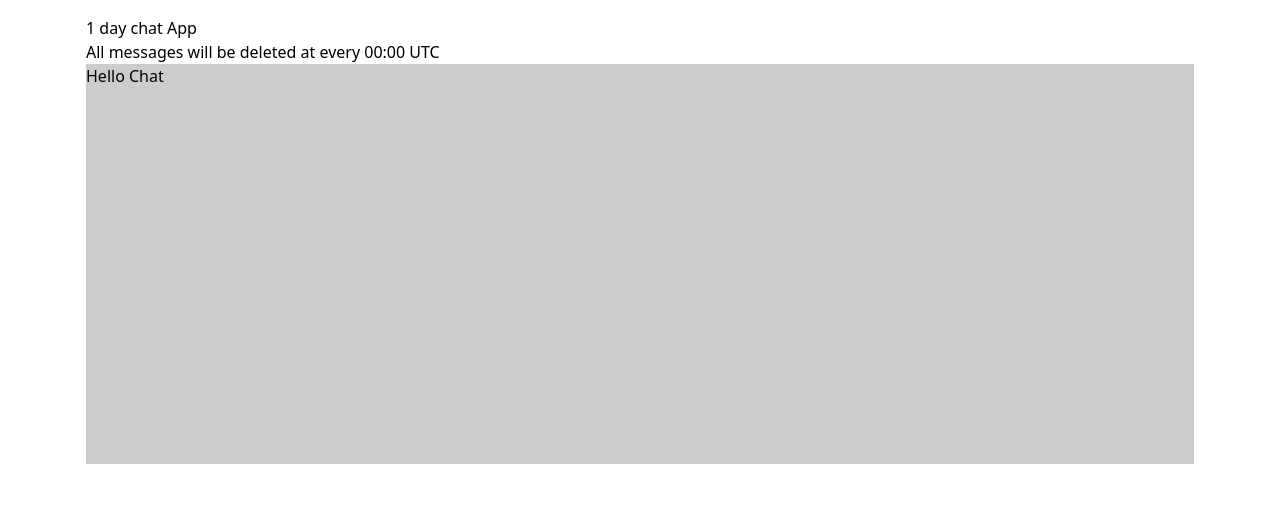
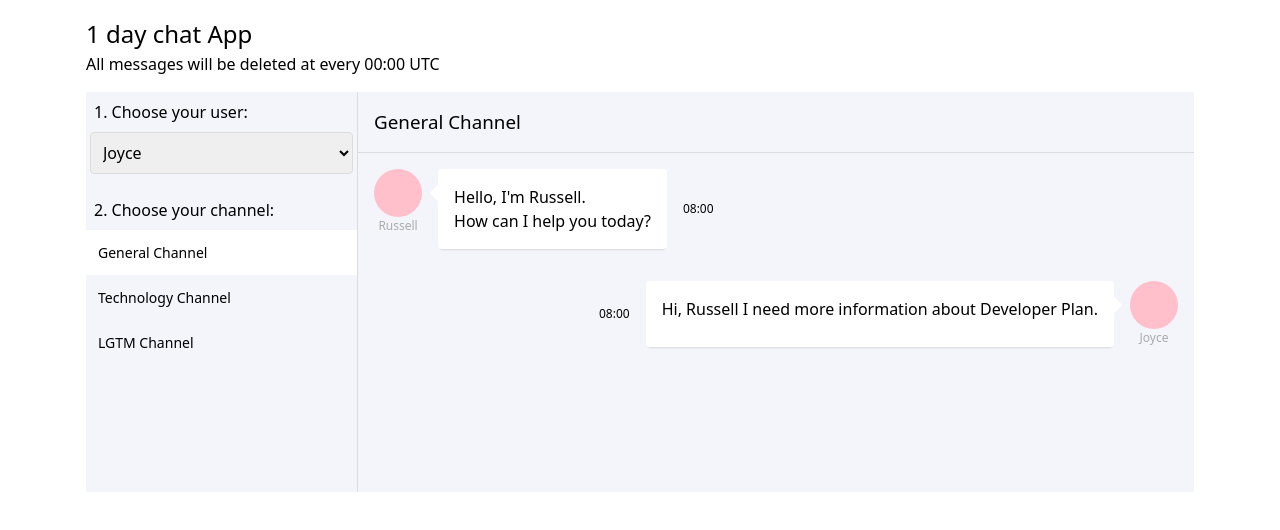
Before and after one commit to jamthos/one-day-chat, a React (Create React App) app: page / in a window 1280 px wide. Shown: the top 530 px of the page. Built offline with nearby package versions, Linux system fonts and the light colour scheme.

Commit message:
Create styled components for messages

```diff
--- a/src/App.tsx
+++ b/src/App.tsx
@@ -2,13 +2,63 @@ import React from "react";
 import styled from "styled-components";
 import breakpoints from "./styles/breakpoints";
 
+interface MessageBlockProps {
+  readonly isMine?: boolean;
+}
+
 function App() {
   return (
     <Wrapper>
-      <h1>1 day chat App</h1>
-      <p>All messages will be deleted at every 00:00 UTC</p>
+      <Header>
+        <h1>1 day chat App</h1>
+        <p>All messages will be deleted at every 00:00 UTC</p>
+      </Header>
       <ChatWindow>
-        <h2>Hello Chat</h2>
+        <ChatSidebar>
+          <h2>1. Choose your user:</h2>
+          <select name="userId" id="userId">
+            <option value="Joyce">Joyce</option>
+            <option value="Russell">Russell</option>
+            <option value="Sam">Sam</option>
+          </select>
+          <h2>2. Choose your channel:</h2>
+          <ul>
+            <li>
+              <button className="active">General Channel</button>
+            </li>
+            <li>
+              <button>Technology Channel</button>
+            </li>
+            <li>
+              <button>LGTM Channel</button>
+            </li>
+          </ul>
+        </ChatSidebar>
+        <ChatMessages>
+          <MessagesHeader>General Channel</MessagesHeader>
+
+          <MessageBlock>
+            <MessageAvatar>
+              <div></div>
+              <span>Russell</span>
+            </MessageAvatar>
+            <MessageBody>
+              Hello, I'm Russell.
+              <br />
+              How can I help you today?
+            </MessageBody>
+            <MessageTimestamp>08:00</MessageTimestamp>
+          </MessageBlock>
+
+          <MessageBlock isMine>
+            <MessageTimestamp>08:00</MessageTimestamp>
+            <MessageBody>Hi, Russell I need more information about Developer Plan.</MessageBody>
+            <MessageAvatar>
+              <div></div>
+              <span>Joyce</span>
+            </MessageAvatar>
+          </MessageBlock>
+        </ChatMessages>
       </ChatWindow>
     </Wrapper>
   );
@@ -35,8 +85,120 @@ const Wrapper = styled.main`
   min-height: 400px;
 `;
 
+const Header = styled.header`
+  margin-bottom: 1rem;
+  h1 {
+    font-size: 1.5rem;
+    font-weight: 500;
+  }
+
+  p {
+    font-weight: 200;
+  }
+`;
+
 const ChatWindow = styled.div`
   width: 100%;
-  background-color: #ccc;
+  display: grid;
+  grid-template-columns: repeat(1fr, 12);
+  background-color: #f4f5fb;
   min-height: 400px;
 `;
+
+const ChatSidebar = styled.div`
+  grid-column: 1 / 4;
+  display: flex;
+  flex-direction: column;
+
+  h2 {
+    padding: 0.5rem;
+  }
+
+  select {
+    display: block;
+    margin: 0 0.25rem 1rem;
+    padding: 0.5rem;
+    border: 1px solid #ddd;
+    border-radius: 0.25rem;
+  }
+
+  ul button {
+    text-align: left;
+    width: 100%;
+    padding: 0.75rem;
+    font-size: 0.875rem;
+    border-bottom: #f0f4f8;
+  }
+
+  ul button:hover {
+    color: #333;
+    background-image: linear-gradient(to right, #fff, #e9eff5);
+  }
+
+  ul button.active {
+    background-image: none;
+    background-color: #fff;
+    cursor: default;
+  }
+`;
+
+const ChatMessages = styled.div`
+  grid-column: 4 / 13;
+  border-left: 1px solid rgba(0, 0, 0, 0.1);
+`;
+
+const MessagesHeader = styled.h2`
+  font-size: 1.175rem;
+  font-weight: 500;
+  padding: 1rem;
+  border-bottom: 1px solid rgba(0, 0, 0, 0.1);
+`;
+
+const MessageAvatar = styled.div`
+  color: #aaa;
+  font-size: 0.75rem;
+  text-align: center;
+
+  div {
+    width: 48px;
+    height: 48px;
+    border-radius: 48px;
+    background-color: pink;
+  }
+`;
+
+const MessageBody = styled.div`
+  background-color: #fff;
+  padding: 1rem;
+  margin: 0 1rem;
+  border-radius: 0.25rem;
+  position: relative;
+  align-self: stretch;
+  box-shadow: 0 3px 2px -2px rgba(0, 0, 0, 0.125);
+`;
+
+const MessageTimestamp = styled.div`
+  align-self: center;
+  font-size: 0.75rem;
+`;
+
+const MessageBlock = styled.div<MessageBlockProps>`
+  display: flex;
+  padding: 1rem;
+  align-items: flex-start;
+  justify-content: ${(props) => (props.isMine ? "flex-end" : "flex-start")};
+
+  & ${MessageBody} {
+    text-align: ${(props) => (props.isMine ? "right" : "left")};
+  }
+  & ${MessageBody}:before {
+    content: "";
+    width: 12px;
+    height: 12px;
+    background-color: #fff;
+    position: absolute;
+    top: 18px;
+    transform: rotate(45deg);
+    ${(props) => (props.isMine ? "right" : "left")}: -6px;
+  }
+`;
```
